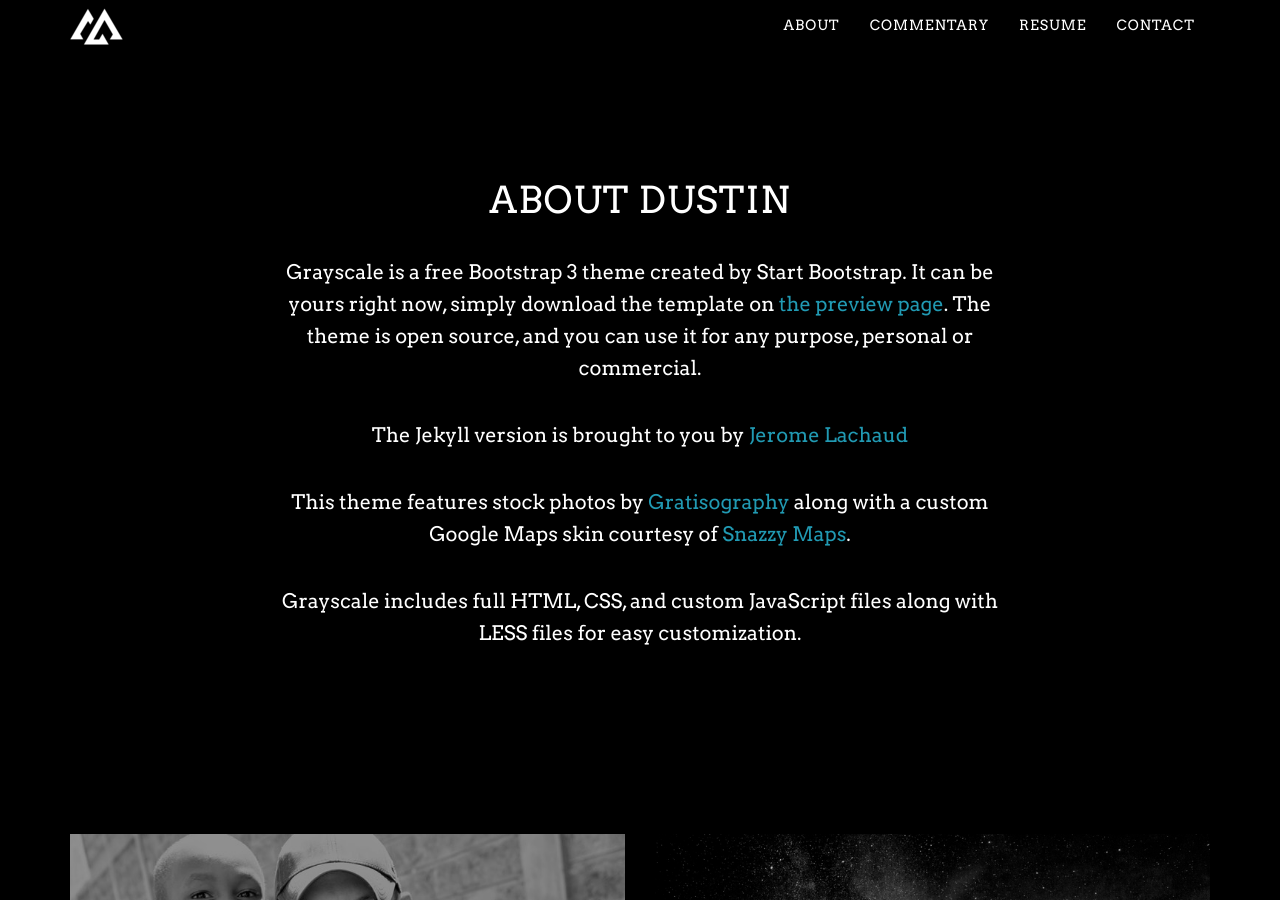
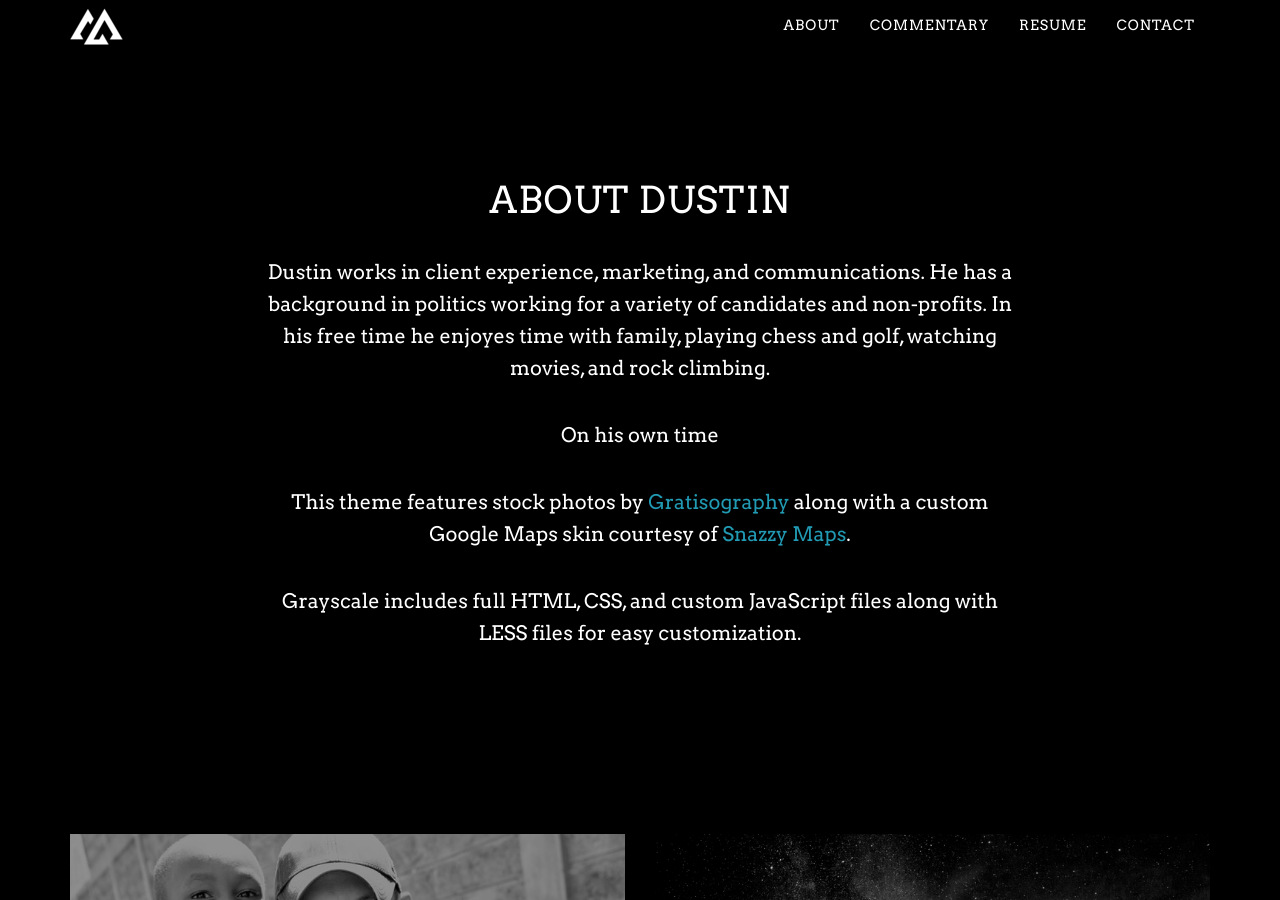
Before and after one commit to dustinwmooney/dustinmooney.website, a Jekyll site: the page built from index.html, in a window 1280 px wide and 900 px high, scrolled down 870 px. Built offline with Jekyll 4.4.1, drawn with Linux system fonts in a browser that asks for light colours; nearby versions of some CDN libraries.

Commit message:
Update about.html

```diff
--- a/_includes/about.html
+++ b/_includes/about.html
@@ -3,8 +3,8 @@
         <div class="row">
             <div class="col-lg-8 col-lg-offset-2">
                 <h2>About Dustin</h2>
-                <p>Grayscale is a free Bootstrap 3 theme created by Start Bootstrap. It can be yours right now, simply download the template on <a href="http://startbootstrap.com/template-overviews/grayscale/">the preview page</a>. The theme is open source, and you can use it for any purpose, personal or commercial.</p>
-                <p>The Jekyll version is brought to you by <a href="https://github.com/jeromelachaud">Jerome Lachaud</a></p>
+                <p>Dustin works in client experience, marketing, and communications. He has a background in politics working for a variety of candidates and non-profits. In his free time he enjoyes time with family, playing chess and golf, watching movies, and rock climbing.</p>
+                <p>On his own time</p>
                 <p>This theme features stock photos by <a href="http://gratisography.com/">Gratisography</a> along with a custom Google Maps skin courtesy of <a href="http://snazzymaps.com/">Snazzy Maps</a>.</p>
                 <p>Grayscale includes full HTML, CSS, and custom JavaScript files along with LESS files for easy customization.</p>
             </div>
```
